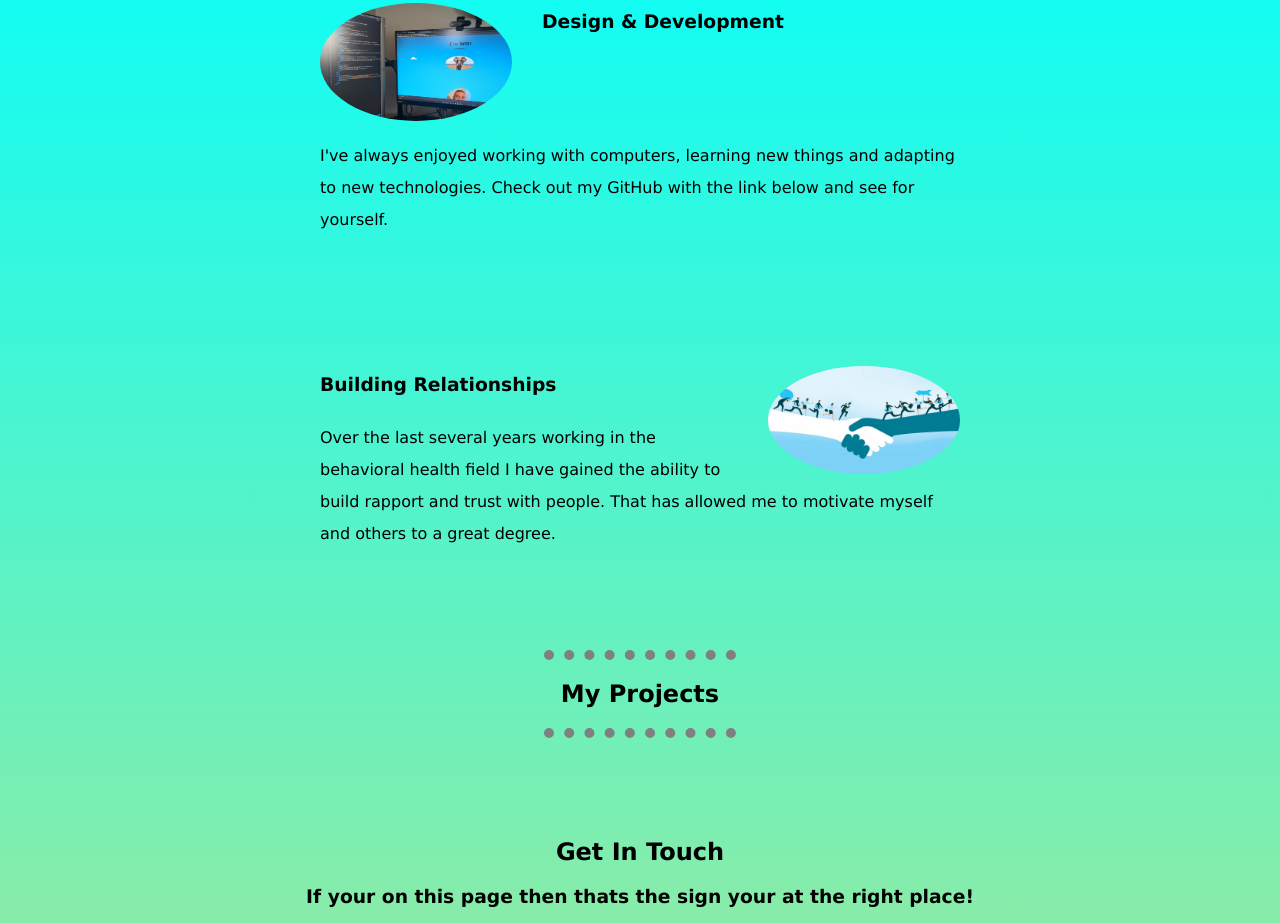
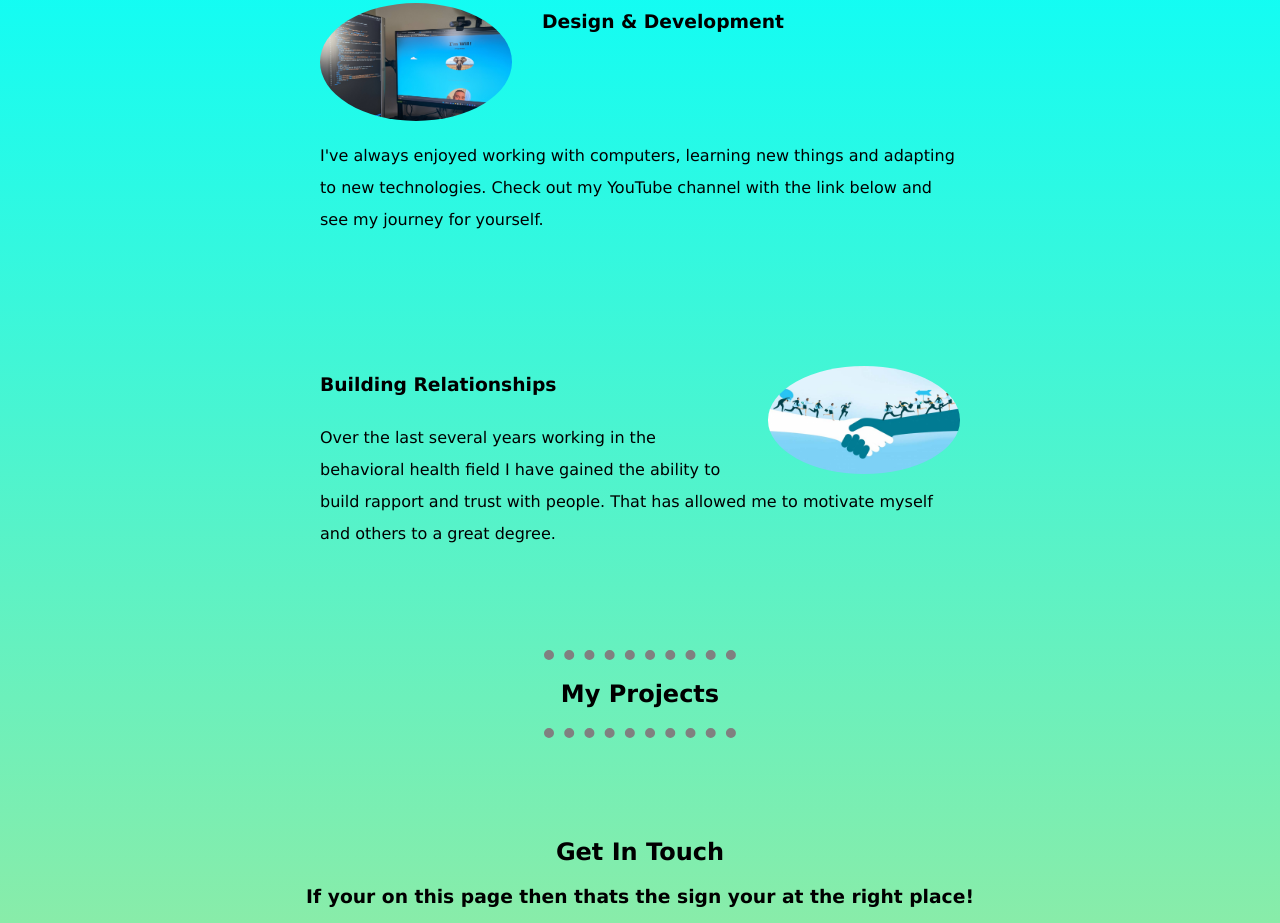
Before and after one commit to Will513r/Will513r.github.io, a plain HTML site: page index.html in a window 1280 px wide. Shown: the part 1514-2437 px from the top of the page. Drawn offline with Linux system fonts and the light colour scheme.

Commit message:
Update index.html

```diff
--- a/index.html
+++ b/index.html
@@ -46,8 +46,8 @@
           <h3>Design & Development</h3>
           <p class="code-skill-descript">
             I've always enjoyed working with computers, learning new things and
-            adapting to new technologies. Check out my GitHub with the link
-            below and see for yourself.
+            adapting to new technologies. Check out my YouTube channel with the link
+            below and see my journey for yourself.
           </p>
         </div>
         <div class="skill-row">
```
